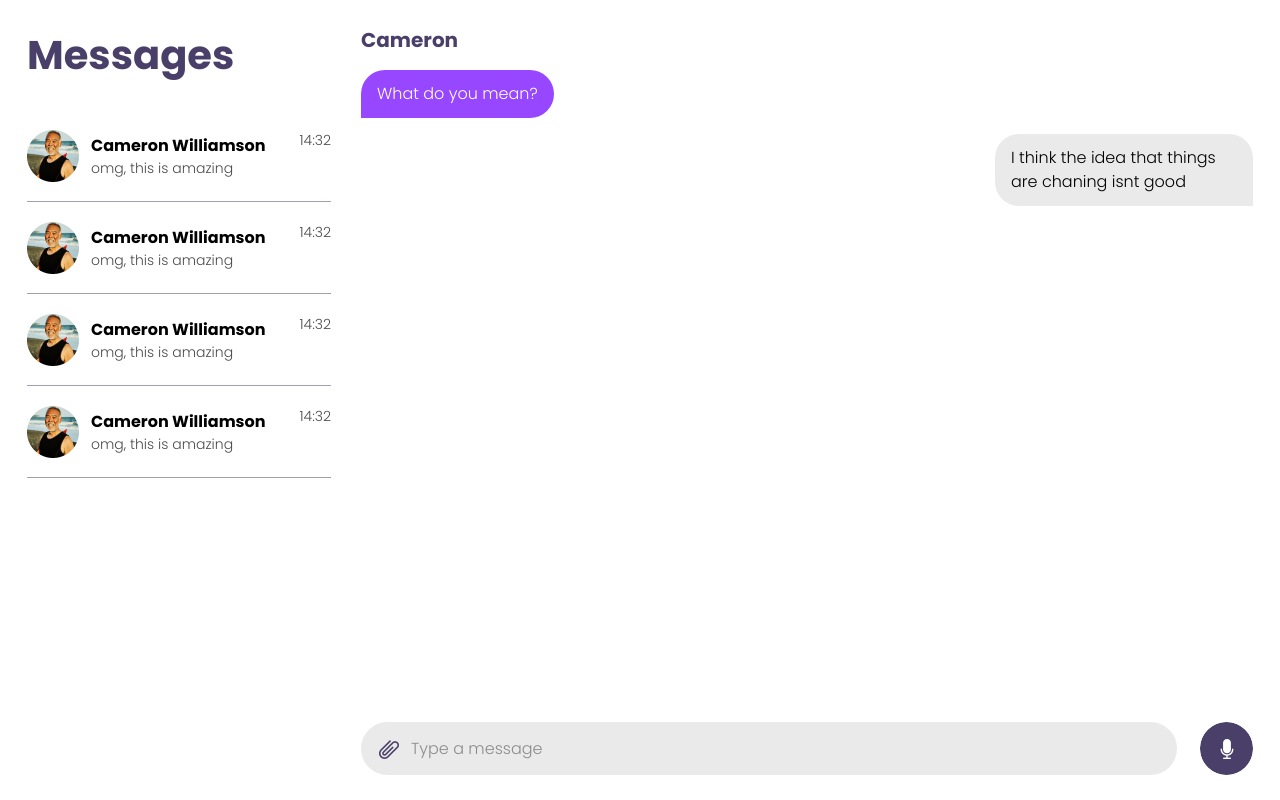
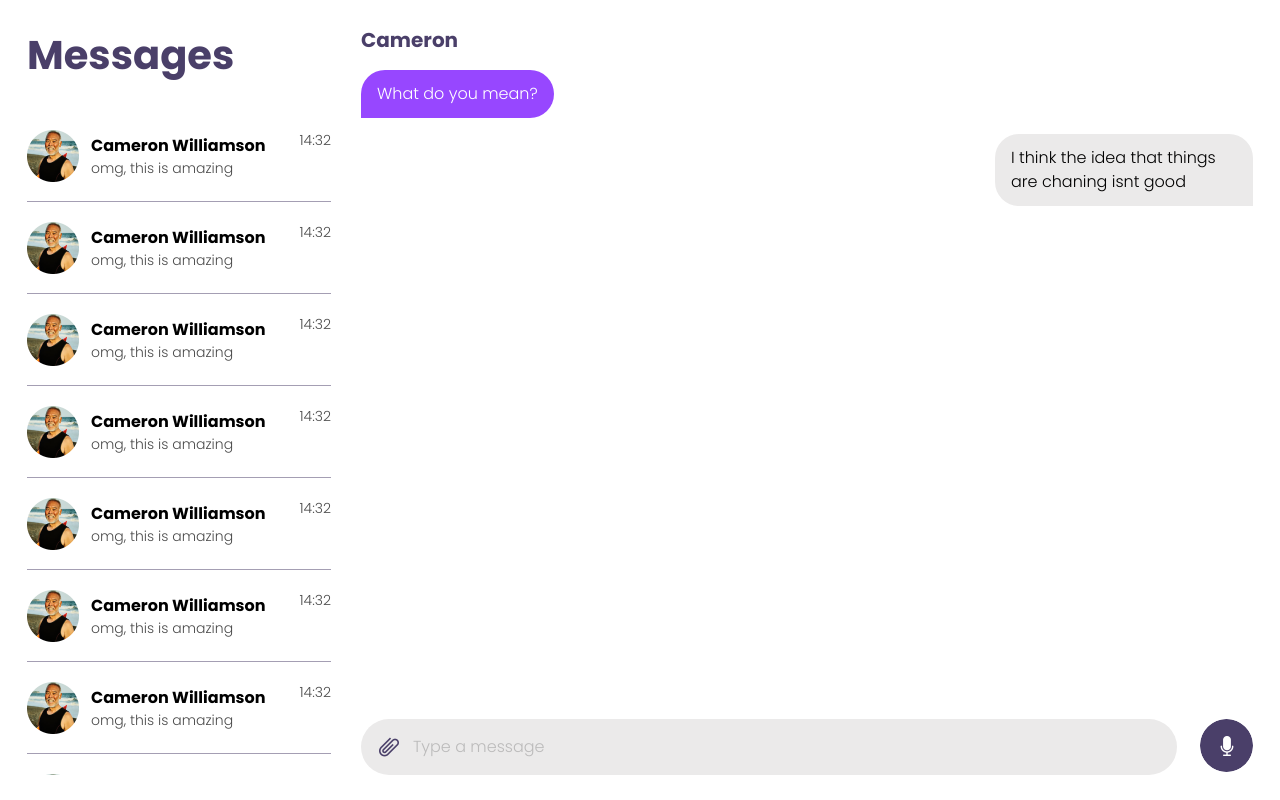
Before and after one commit to Ignacio1996/locofy-messages, a Next.js app: page / in a window 1280 px wide. Built offline with nearby package versions, Linux system fonts and the light colour scheme.

Commit message:
Pushed from Locofy Builder

```diff
--- a/components/messages-container.js
+++ b/components/messages-container.js
@@ -46,7 +46,11 @@ const MessagesContainer = () => {
               alt=""
               src="/mask-group@2x.png"
             />
-            <div className={styles.typeAMessage}>Type a message</div>
+            <input
+              className={styles.typeAMessage}
+              type="text"
+              placeholder="Type a message"
+            />
           </div>
           <img
             className={styles.composeNewBtn1}
--- a/components/messages-container.module.css
+++ b/components/messages-container.module.css
@@ -17,8 +17,6 @@
   align-items: flex-start;
   justify-content: flex-start;
   gap: 10px;
-  text-align: center;
-  font-size: 20px;
 }
 .whatDoYou {
   position: relative;
@@ -71,36 +69,50 @@
   flex: 1;
   align-items: center;
   gap: 16px;
+  text-align: left;
+  font-size: 16px;
   color: #fff;
 }
+.maskGroupIcon,
+.typeAMessage {
+  position: relative;
+  flex-shrink: 0;
+}
 .maskGroupIcon {
-  position: absolute;
-  top: 16.5px;
-  left: 18px;
   width: 20px;
   height: 20px;
   object-fit: cover;
 }
 .typeAMessage {
-  position: absolute;
-  top: 14.5px;
-  left: 50px;
+  border: 0;
+  font-weight: 300;
+  font-family: Poppins;
+  font-size: 16px;
+  background-color: transparent;
   line-height: 150%;
-  font-weight: 300;
+  color: #000;
+  text-align: left;
+  display: inline-block;
+  width: 492px;
   opacity: 0.4;
+  outline: 0;
 }
-.composeNewBtn,
+.composeNewBtn {
+  flex: 1;
+  border-radius: 100px;
+  background-color: #ebeaea;
+  display: flex;
+  flex-direction: row;
+  padding: 15px 18px;
+  align-items: center;
+  justify-content: flex-start;
+  gap: 12px;
+}
 .composeNewBtn1 {
   position: relative;
   border-radius: 100px;
+  width: 53px;
   height: 53px;
-}
-.composeNewBtn {
-  flex: 1;
-  background-color: #ebeaea;
-}
-.composeNewBtn1 {
-  width: 53px;
   flex-shrink: 0;
   overflow: hidden;
   object-fit: cover;
@@ -113,15 +125,14 @@
   align-items: flex-start;
   justify-content: flex-start;
   gap: 23px;
-  color: #000;
 }
 .messagescontainer {
   flex: 1;
   flex-direction: column;
   gap: 15px;
   height: 100%;
-  text-align: left;
-  font-size: 16px;
+  text-align: center;
+  font-size: 20px;
   color: #4a3f69;
   font-family: Poppins;
 }
--- a/pages/index.js
+++ b/pages/index.js
@@ -8,6 +8,62 @@ const UserMessages = () => {
         <b className={styles.messages}>Messages</b>
         <div className={styles.conversation}>
           <MessageCard />
+          <div className={styles.contactCard}>
+            <div className={styles.photoautoLayout}>
+              <img
+                className={styles.photoautoLayoutChild}
+                alt=""
+                src="/ellipse-2@2x.png"
+              />
+              <div className={styles.nametext}>
+                <b className={styles.cameronWilliamson}>Cameron Williamson</b>
+                <div className={styles.omgThisIs}>omg, this is amazing</div>
+              </div>
+            </div>
+            <div className={styles.div}>14:32</div>
+          </div>
+          <div className={styles.contactCard}>
+            <div className={styles.photoautoLayout}>
+              <img
+                className={styles.photoautoLayoutChild}
+                alt=""
+                src="/ellipse-2@2x.png"
+              />
+              <div className={styles.nametext}>
+                <b className={styles.cameronWilliamson}>Cameron Williamson</b>
+                <div className={styles.omgThisIs}>omg, this is amazing</div>
+              </div>
+            </div>
+            <div className={styles.div}>14:32</div>
+          </div>
+          <div className={styles.contactCard}>
+            <div className={styles.photoautoLayout}>
+              <img
+                className={styles.photoautoLayoutChild}
+                alt=""
+                src="/ellipse-2@2x.png"
+              />
+              <div className={styles.nametext}>
+                <b className={styles.cameronWilliamson}>Cameron Williamson</b>
+                <div className={styles.omgThisIs}>omg, this is amazing</div>
+              </div>
+            </div>
+            <div className={styles.div}>14:32</div>
+          </div>
+          <div className={styles.contactCard}>
+            <div className={styles.photoautoLayout}>
+              <img
+                className={styles.photoautoLayoutChild}
+                alt=""
+                src="/ellipse-2@2x.png"
+              />
+              <div className={styles.nametext}>
+                <b className={styles.cameronWilliamson}>Cameron Williamson</b>
+                <div className={styles.omgThisIs}>omg, this is amazing</div>
+              </div>
+            </div>
+            <div className={styles.div}>14:32</div>
+          </div>
           <MessageCard />
           <MessageCard />
           <MessageCard />
--- a/pages/index.module.css
+++ b/pages/index.module.css
@@ -6,12 +6,65 @@
   height: 60px;
   flex-shrink: 0;
 }
+.photoautoLayoutChild {
+  position: relative;
+  width: 52px;
+  height: 52px;
+  flex-shrink: 0;
+  object-fit: cover;
+}
+.cameronWilliamson,
+.omgThisIs {
+  align-self: stretch;
+  position: relative;
+  line-height: 150%;
+}
+.omgThisIs {
+  font-size: 14px;
+  font-weight: 300;
+  opacity: 0.7;
+}
+.nametext,
+.photoautoLayout {
+  flex: 1;
+  display: flex;
+  flex-direction: column;
+  align-items: flex-start;
+  justify-content: flex-start;
+}
+.photoautoLayout {
+  flex-direction: row;
+  align-items: center;
+  gap: 12px;
+}
+.div {
+  position: relative;
+  font-size: 14px;
+  line-height: 150%;
+  font-weight: 300;
+  opacity: 0.7;
+}
+.contactCard {
+  align-self: stretch;
+  background-color: #fff;
+  border-bottom: 1px solid rgba(74, 63, 105, 0.5);
+  box-sizing: border-box;
+  height: 92px;
+  flex-shrink: 0;
+  display: flex;
+  flex-direction: row;
+  padding: 20px 0;
+  align-items: flex-start;
+  justify-content: flex-start;
+}
 .conversation {
   flex: 1;
   width: 304px;
   overflow-y: auto;
   flex-direction: column;
   align-items: flex-start;
+  font-size: 16px;
+  color: #000;
 }
 .conversation,
 .messagesnav,
@@ -36,7 +89,6 @@
   box-sizing: border-box;
   align-items: flex-end;
   gap: 30px;
-  min-height: 100%;
   text-align: left;
   font-size: 40px;
   color: #4a3f69;
```
Also changed, not shown: public/mask-group@2x.png.
